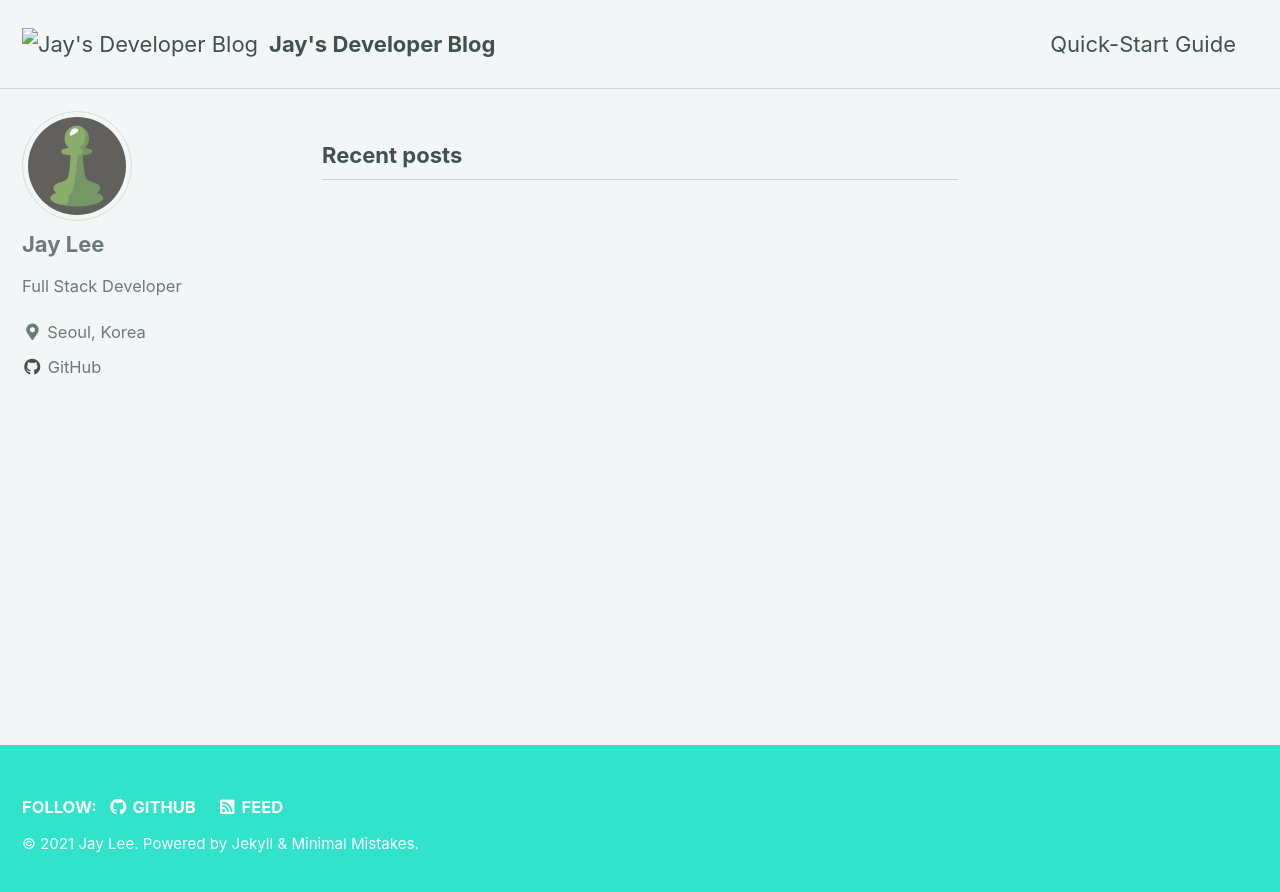
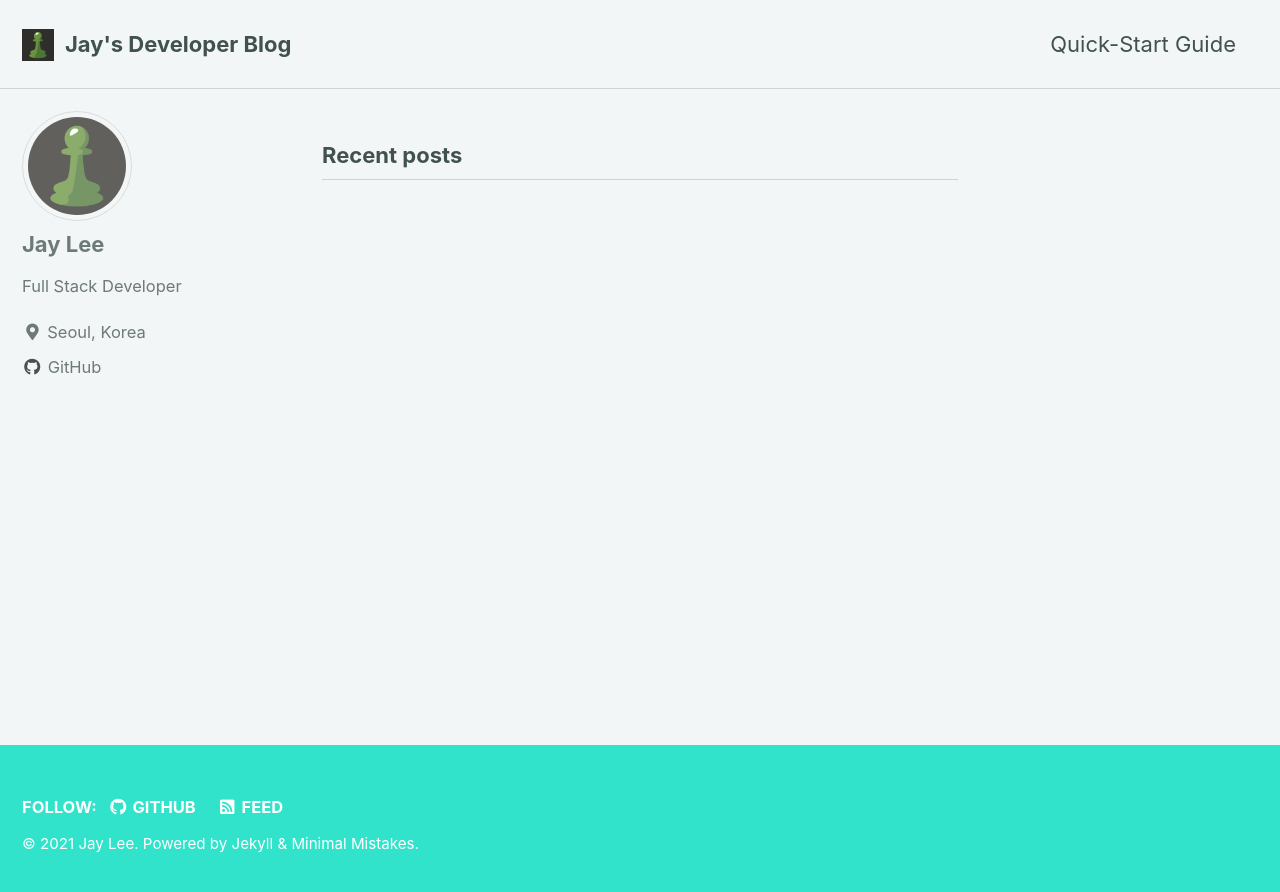
Before and after one commit to jinlee487/jinlee487.github.io, a Jekyll site: the page built from index.html, in a window 1280 px wide. Shown: the top 892 px of the page. Built offline with Jekyll 4.4.1, drawn with Linux system fonts in a browser that asks for light colours; cached includes are drawn as plain includes; the list of posts is cut into pages by our own code.

Commit message:
added logo image

```diff
--- a/_config.yml
+++ b/_config.yml
@@ -25,7 +25,7 @@ url                      : "https://jinlee487.github.io"
 baseurl                  : "/"
 repository               : # GitHub username/repo-name e.g. "mmistakes/minimal-mistakes"
 teaser                   : "/assets/images/pawn_favicon_io/android-chrome-512x512.png" # path of fallback teaser image, e.g. "/assets/images/500x300.png"
-logo                     : "/assets/images/pawn_favicon_io/favicon-32x32"
+logo                     : "/assets/images/pawn_favicon_io/favicon-32x32.png"
 masthead_title           : # overrides the website title displayed in the masthead, use " " for no title
 # breadcrumbs            : false # true, false (default)
 words_per_minute         : 200
```
